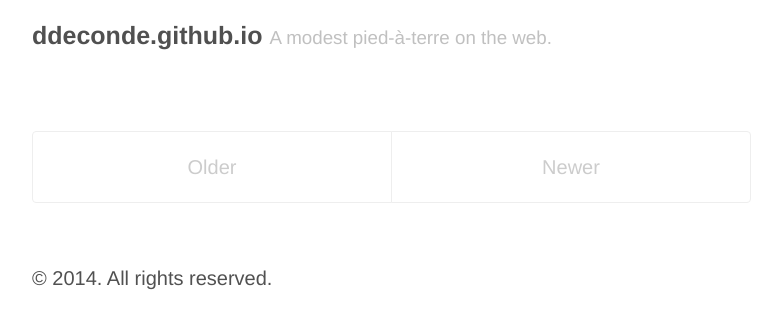
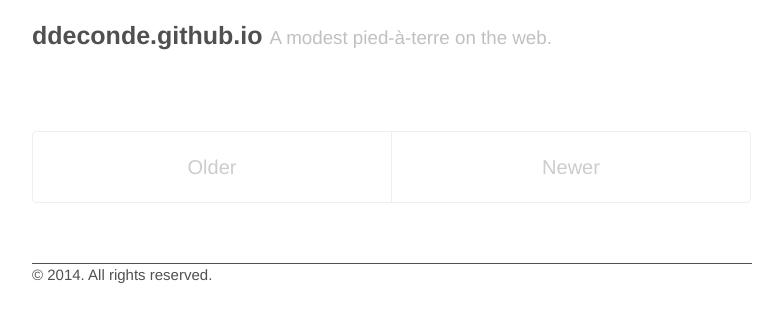
Before and after one commit to ddeconde/ddeconde.github.io, a Jekyll site: the page built from index.html, in a window 1280 px wide. Shown: the top 329 px of the page, without its empty margins (248-1030 px from the left). Built offline with Jekyll 4.4.1, drawn with Linux system fonts in a browser that asks for light colours; Markdown is read by kramdown in place of the engine named in the settings; the list of posts is cut into pages by our own code.

Commit message:
back to poole

```diff
--- a/_includes/head.html
+++ b/_includes/head.html
@@ -16,6 +16,7 @@
   <!-- CSS -->
   <link rel="stylesheet" href="/public/css/poole.css">
   <link rel="stylesheet" href="/public/css/syntax.css">
+  <link rel="stylesheet" href="/public/css/masthead-nav.css">
 
   <!-- Icons -->
   <link rel="apple-touch-icon-precomposed" sizes="144x144" href="/public/apple-touch-icon-144-precomposed.png">
--- /dev/null
+++ b/public/css/masthead-nav.css
@@ -0,0 +1,102 @@
+/*
+ *  __                  __
+ * /\ \                /\ \
+ * \ \ \___   __  __   \_\ \     __
+ *  \ \  _ `\/\ \/\ \  /'_` \  /'__`\
+ *   \ \ \ \ \ \ \_\ \/\ \_\ \/\  __/
+ *    \ \_\ \_\/`____ \ \___,_\ \____\
+ *     \/_/\/_/`/___/> \/__,_ /\/____/
+ *                /\___/
+ *                \/__/
+ *
+ * Designed, built, and released under MIT license by @mdo. Learn more at
+ * https://github.com/poole/hyde.
+ */
+
+
+/*
+ * Contents
+ *
+ * Global resets
+ * Masthead-nav
+ * Footer
+ */
+
+
+/*
+ * Global resets
+ *
+ * Update the foundational and global aspects of the page.
+ */
+
+html {
+  font-family: "PT Sans", Helvetica, Arial, sans-serif;
+}
+@media (min-width: 48rem) {
+  html {
+    font-size: 16px;
+  }
+}
+@media (min-width: 58rem) {
+  html {
+    font-size: 20px;
+  }
+}
+
+/* Masthead-nav */
+
+.masthead-about h1 {
+  color: #505050;
+  margin-top: 0;
+  font-family: "Helvetica Neue", Helvetica, Arial, sans-serif;
+  font-size: 2.5rem;
+}
+
+.masthead-nav {
+  text-align: left;
+  margin-top: 0.5rem;
+  margin-bottom: 0.5rem
+  padding-top: 0.5rem;
+  padding-bottom: 0.5rem;
+  border-top: 1px solid #505050;
+  list-style: none;
+}
+
+.masthead-nav a {
+  color: #505050;
+}
+
+.masthead-nav-item {
+  display: inline;
+  margin: 0.4rem;
+  padding: 0.4rem;
+  font-size: 90%;
+}
+
+a.masthead-nav-item:hover,
+a.masthead-nav-item:focus {
+  text-decoration: underline;
+}
+
+.masthead-nav-item.active {
+  color: #c0c0c0;
+}
+
+.footer {
+  font-size: 75%;
+}
+
+.footer a {
+  color: #505050;
+}
+
+/* Footer -- Added */
+.footer {
+  text-align: left;
+  border-top: 1px solid #505050;
+  font-size: 40%:
+}
+
+.footer a {
+  color: #505050;
+}
```
